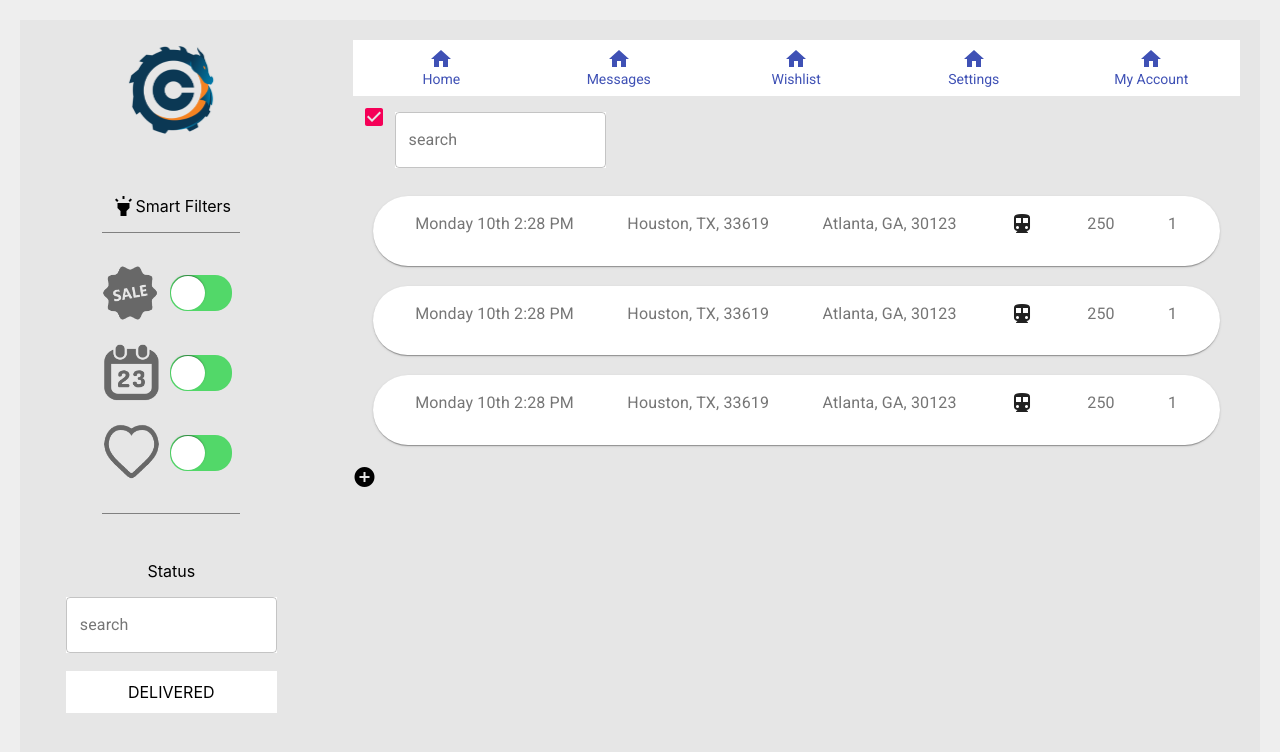
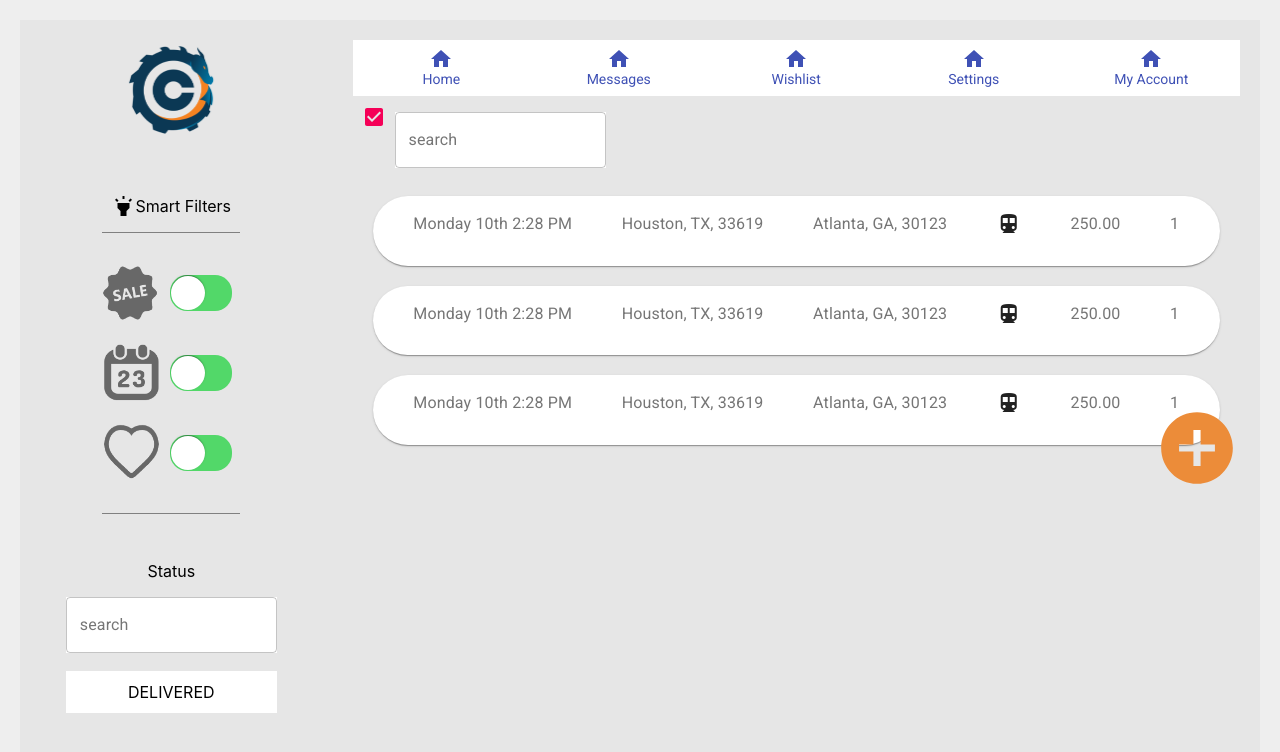
Before and after one commit to crudaz/react-smartFilters, a React (Create React App) app: page / in a window 1280 px wide. Shown: the top 752 px of the page. Built offline with nearby package versions, Linux system fonts and the light colour scheme.

Commit message:
feat: add icons

```diff
--- a/src/App.css
+++ b/src/App.css
@@ -50,3 +50,10 @@
 .delivery {
 
 }
+
+.addIcon {
+  font-size: 86px !important;
+  color: rgb(236, 140, 57);
+  float: right;
+  margin-top: -60px;
+}
--- a/src/App.js
+++ b/src/App.js
@@ -16,22 +16,30 @@ import sale from './assets/icons/sale.png';
 import calendar from './assets/icons/calendar.png';
 import heart from './assets/icons/heart.png';
 
+import HomeIcon from '@material-ui/icons/Home';
+import MailIcon from '@material-ui/icons/Mail';
+import StarIcon from '@material-ui/icons/Star';
+import SettingsIcon from '@material-ui/icons/Settings';
+import AccountCircleIcon from '@material-ui/icons/AccountCircle';
+
+import AddCircle from '@material-ui/icons/AddCircle';
+
 import Checkbox from '@material-ui/core/Checkbox';
 
 function App() {
 
   const menuList = [
-    { id: 1, name: 'Home', icon: 'calendar' },
-    { id: 2, name: 'Messages', icon: 'calendar' },
-    { id: 3, name: 'Wishlist', icon: 'calendar' },
-    { id: 4, name: 'Settings', icon: 'calendar' },
-    { id: 5, name: 'My Account', icon: 'calendar' }
+    { id: 1, name: 'Home', icon: <HomeIcon /> },
+    { id: 2, name: 'Messages', icon: <MailIcon /> },
+    { id: 3, name: 'Wishlist', icon: <StarIcon /> },
+    { id: 4, name: 'Settings', icon: <SettingsIcon /> },
+    { id: 5, name: 'My Account', icon: <AccountCircleIcon /> }
   ];
 
   const filters = [
-    { id: 1, icon: sale, op: 'disabled' },
-    { id: 2, icon: calendar, op: 'disabled' },
-    { id: 3, icon: heart, op: 'disabled' }
+    { id: 1, icon: sale, checked: true },
+    { id: 2, icon: calendar, checked: true },
+    { id: 3, icon: heart, checked: true }
   ];
 
   const deliveryList = [
@@ -40,7 +48,7 @@ function App() {
       date: 'Monday 10th 2:28 PM',
       from: 'Houston, TX, 33619',
       to: 'Atlanta, GA, 30123',
-      price: '250',
+      price: '250.00',
       quantity: 1
     },
     {
@@ -48,7 +56,7 @@ function App() {
       date: 'Monday 10th 2:28 PM',
       from: 'Houston, TX, 33619',
       to: 'Atlanta, GA, 30123',
-      price: '250',
+      price: '250.00',
       quantity: 1
     },
     {
@@ -56,7 +64,7 @@ function App() {
       date: 'Monday 10th 2:28 PM',
       from: 'Houston, TX, 33619',
       to: 'Atlanta, GA, 30123',
-      price: '250',
+      price: '250.00',
       quantity: 1
     },
   ];
@@ -70,6 +78,12 @@ function App() {
   const handleChange = name => event => {
     setState({ ...state, [name]: event.target.checked });
   };
+
+  function AddIcon(props) {
+    return (
+        <AddCircle {...props} />
+    );
+}
 
   return (
     <div className="app">
@@ -113,8 +127,7 @@ function App() {
           <DeliveryDetail list={deliveryList} />
         </div>
 
-        <i className="material-icons">add_circle</i>
-
+        <AddIcon className="addIcon" />
       </div>
 
     </div>
```
Also changed, not shown: src/assets/icons/truck.png (added).
